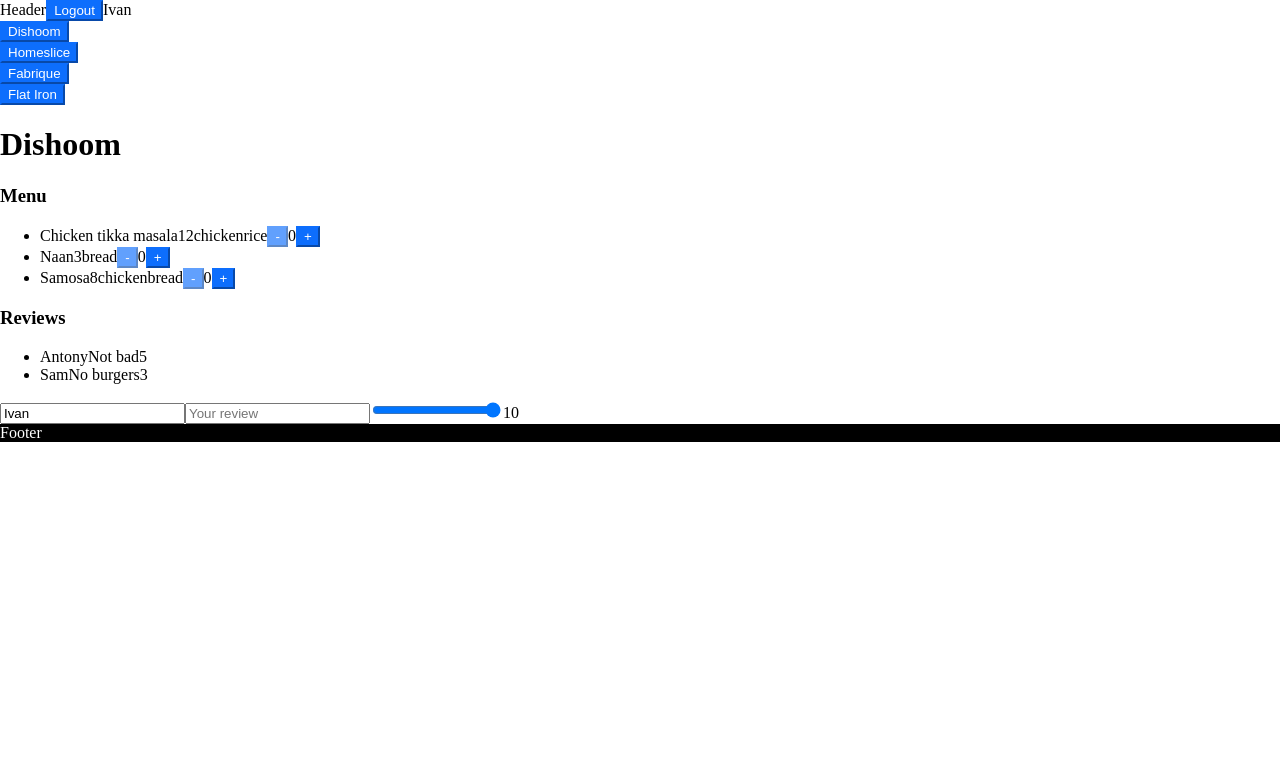
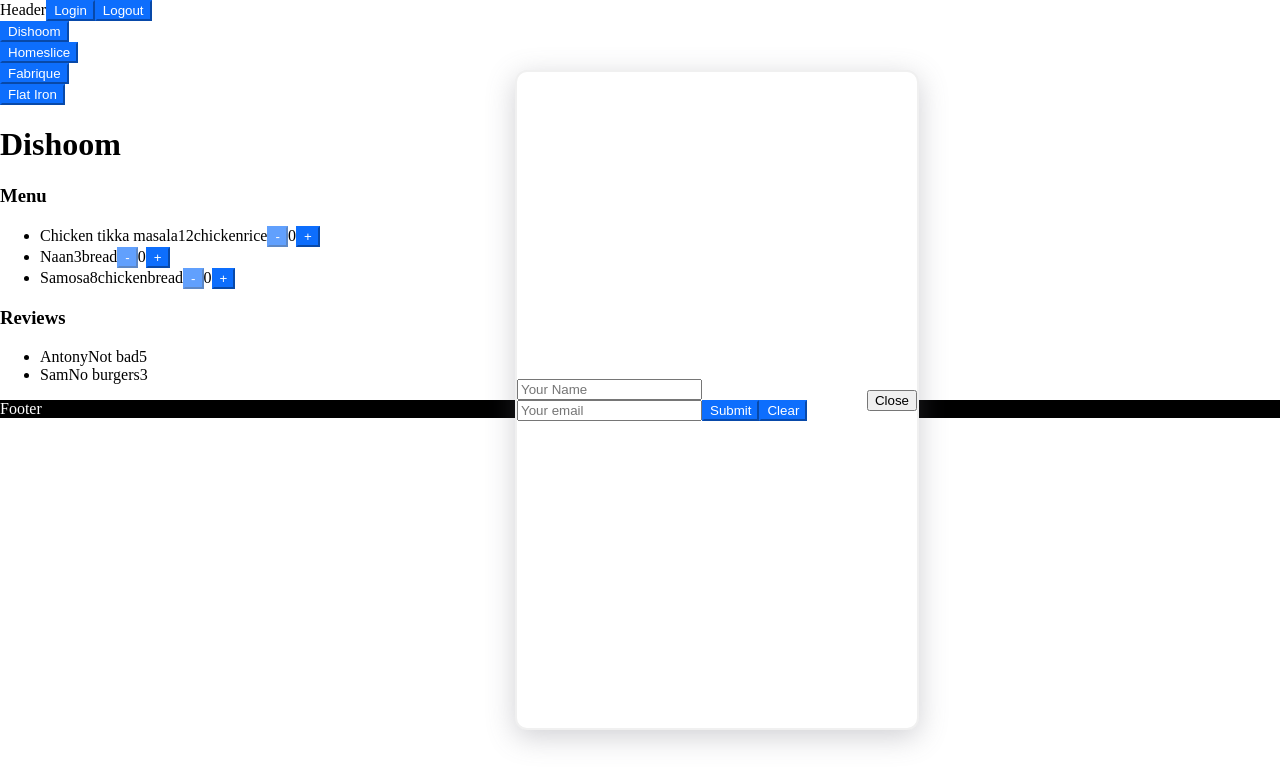
Before and after one commit to DaniilDorovenko/restaurants-app, a React (Vite) app: page / in a window 1280 px wide. Both pictures are taken after a click on the button "Login". Shown: the top 784 px of the page. Built offline with nearby package versions, Linux system fonts and the light colour scheme.

Commit message:
modal login added

```diff
--- a/src/components/header/component.jsx
+++ b/src/components/header/component.jsx
@@ -1,19 +1,28 @@
-import React from "react";
 import { useState } from "react";
 import { useContext } from "react";
+import { createPortal } from 'react-dom';
+
 import { Button } from '../button/component';
+import { ModalContent } from '../modal-content/component';
 import { UserContext } from "../contexts/user";
 
 
 export const Header = () => {
     const { setUser, user } = useContext(UserContext);
+    const [showModal, setShowModal] = useState(false);
     return (
         <header>
             Header
-            {user.name?
-            <><Button onClick={() => setUser({ name: '', email: '' })}>Logout </Button><span>{user.name}</span></>:
-            <Button onClick={() => setUser({ name: 'Ivan', email: 'ivan@mail.ru' })}>Login</Button>
-            }
+            <Button onClick={() => setShowModal(true)}>
+                Login
+            </Button>
+            <Button onClick={() => setUser({ name: '', email: '' })}>
+                Logout
+            </Button>
+            {showModal && createPortal(
+                <ModalContent onClose={() => setShowModal(false)} />,
+                document.body
+            )}
         </header>
     )
 };
--- /dev/null
+++ b/src/components/login-form/component.jsx
@@ -0,0 +1,100 @@
+
+import { useReducer } from 'react';
+import { useContext } from "react";
+import { UserContext } from "../contexts/user";
+import { Button } from '../button/component';
+
+function reducer(state, action) {
+
+    switch (action.type) {
+        case 'changed_name': {
+            return {
+                ...state,
+                name: action.name,
+            };
+        }
+        case 'changed_email': {
+            return {
+                ...state,
+                email: action.email,
+            };
+        }
+        case 'pressed_clear': {
+            return {
+                name: '',
+                email: '',
+            };
+        }
+    }
+    throw Error('Unknown action: ' + action.type);
+}
+
+
+export const LoginForm = () => {
+    const { setUser, user } = useContext(UserContext);
+
+    const initialState = {
+        name: user.name || '',
+        email: '',
+    };
+
+    const [state, dispatch] = useReducer(reducer, initialState);
+    const name_placeholder = 'Your Name';
+    const email_placeholder = 'Your email';
+
+    function handleNameInputChange(event) {
+        dispatch({
+            type: 'changed_name',
+            name: event.target.value
+
+        });
+    }
+
+    function handleEmailInputChange(event) {
+        dispatch({
+            type: 'changed_email',
+            text: event.target.value
+        });
+    }
+
+    function handleSubmitButton(event) {
+        setUser({
+            name: state.name,
+            email: state.email
+        })
+    }
+
+    function handleClearButton(event) {
+        dispatch({
+            type: 'pressed_clear',
+            text: event.target.value
+        });
+    }
+
+    return (
+        <div>
+            <input
+                id="name"
+                type='text'
+                placeholder={name_placeholder}
+                value={state.name}
+                onChange={handleNameInputChange}
+            />
+            <input
+                id="email"
+                type='email'
+                placeholder={email_placeholder}
+                value={state.email}
+                onChange={handleEmailInputChange}
+            />
+            <Button
+                onClick={handleSubmitButton}>
+                Submit
+            </Button>
+            <Button
+                onClick={handleClearButton}>
+                Clear
+            </Button>
+        </div>
+    )
+};
--- /dev/null
+++ b/src/components/modal-content/component.jsx
@@ -0,0 +1,15 @@
+import classNames from "classnames";
+import styles from "./styles.module.scss";
+import { LoginForm } from '../login-form/component';
+
+export function ModalContent({ onClose })  {
+  return (
+    <div className={classNames(
+      styles['modal']
+    )
+    } >
+      <LoginForm/>
+      <button onClick={onClose}>Close</button>
+    </div>
+  );
+}
--- /dev/null
+++ b/src/components/modal-content/styles.module.scss
@@ -0,0 +1,14 @@
+.modal {
+    display: flex;
+    justify-content: space-evenly;
+    align-items: center;
+    box-shadow: rgba(100, 100, 111, 0.3) 0px 7px 29px 0px;
+    background-color: white;
+    border: 2px solid rgb(240, 240, 240);
+    border-radius: 12px;
+    position:  absolute;
+    width: 400px;
+    top: 70px;
+    left: calc(50% - 125px);
+    bottom: 70px;
+  }
```
